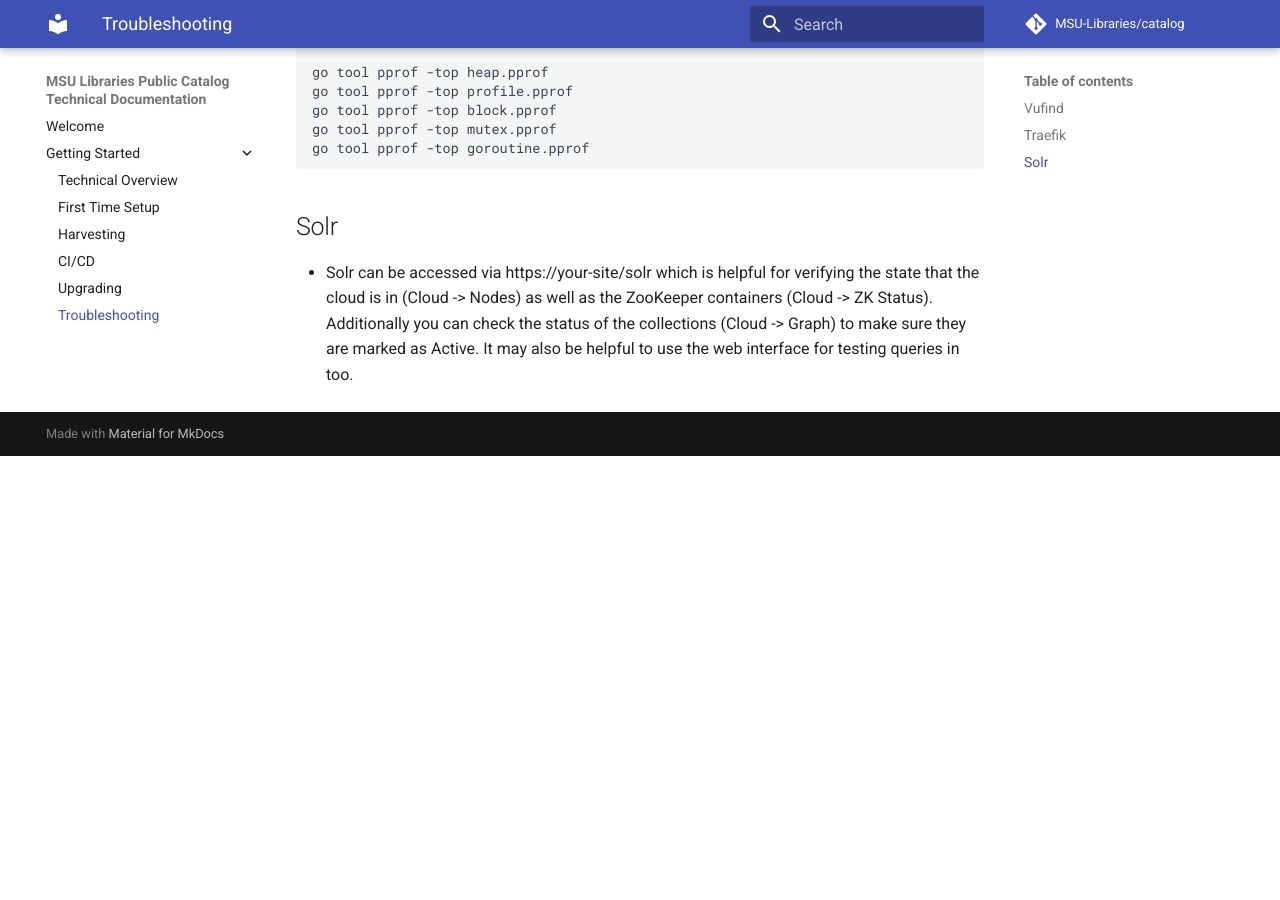
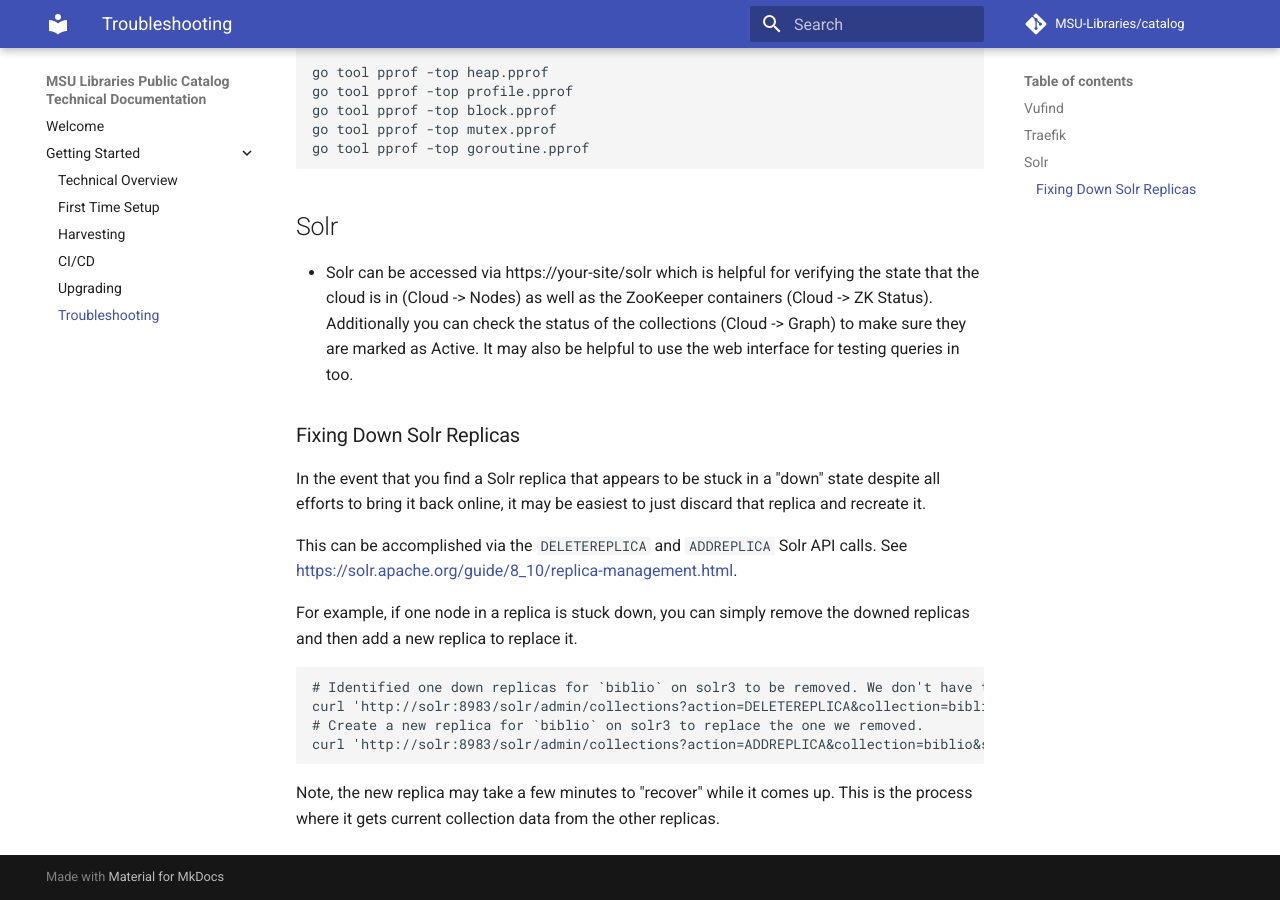
Before and after one commit to MSU-Libraries/catalog, an MkDocs documentation site: the page built from docs/troubleshooting.md, in a window 1280 px wide and 900 px high, scrolled down 1185 px. Built offline with MkDocs 1.6.1 and Material for MkDocs 9.7.7, drawn with Linux system fonts in a browser that asks for light colours; comment, search, counter and statistics services are not loaded; before the commit the page ends 1641 px from its top, so only the background shows below that.

Commit message:
Add note on fixing down replicas

````diff
--- a/docs/troubleshooting.md
+++ b/docs/troubleshooting.md
@@ -66,3 +66,19 @@ for verifying the state that the cloud is in (Cloud -> Nodes) as well as the Zoo
 containers (Cloud -> ZK Status). Additionally you can check the status of the collections
 (Cloud -> Graph) to make sure they are marked as Active. It may also be helpful to use the
 web interface for testing queries in too.
+
+### Fixing Down Solr Replicas
+
+In the event that you find a Solr replica that appears to be stuck in a "down" state despite all efforts to bring it back online, it may be easiest to just discard that replica and recreate it.
+
+This can be accomplished via the `DELETEREPLICA` and `ADDREPLICA` Solr API calls. See [https://solr.apache.org/guide/8_10/replica-management.html](https://solr.apache.org/guide/8_10/replica-management.html).
+
+For example, if one node in a replica is stuck down, you can simply remove the downed replicas and then add a new replica to replace it.
+```
+# Identified one down replicas for `biblio` on solr3 to be removed. We don't have to specify solr3 here, as we're setting `onlyIfDown`.
+curl 'http://solr:8983/solr/admin/collections?action=DELETEREPLICA&collection=biblio&count=1&onlyIfDown=true&shard=shard1'
+# Create a new replica for `biblio` on solr3 to replace the one we removed.
+curl 'http://solr:8983/solr/admin/collections?action=ADDREPLICA&collection=biblio&shard=shard1&node=solr3:8983_solr'
+```
+
+Note, the new replica may take a few minutes to "recover" while it comes up. This is the process where it gets current collection data from the other replicas.
````
